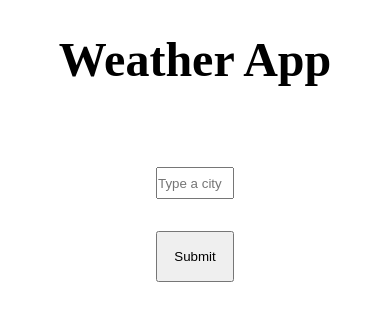
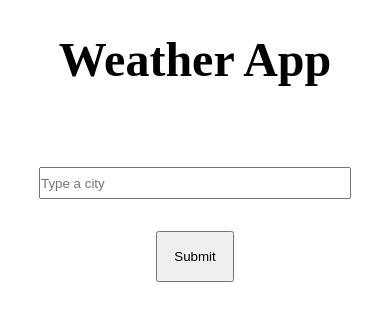
Before and after one commit to Resdayn/Weather-Now, a Vue app: page / in a window 390 px wide. Shown: the top 320 px of the page. Built offline with nearby package versions, Linux system fonts and the light colour scheme.

Commit message:
added responsive input for small screens

```diff
--- a/src/components/SearchComponent.vue
+++ b/src/components/SearchComponent.vue
@@ -81,4 +81,10 @@ p {
   margin-bottom: 1rem;
   color: red;
 }
+
+@media screen and (max-width:400px) {
+  input {
+    width: 80vw;
+  }
+}
 </style>
```
